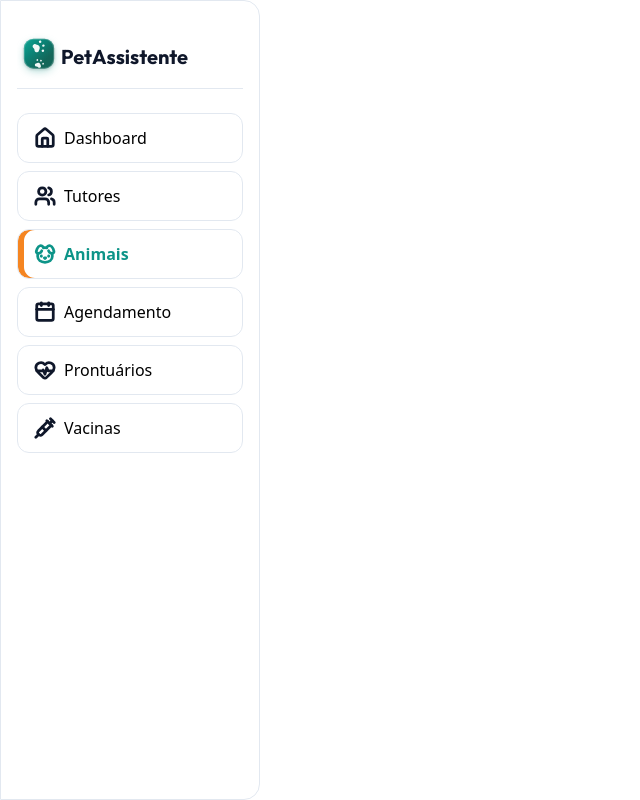
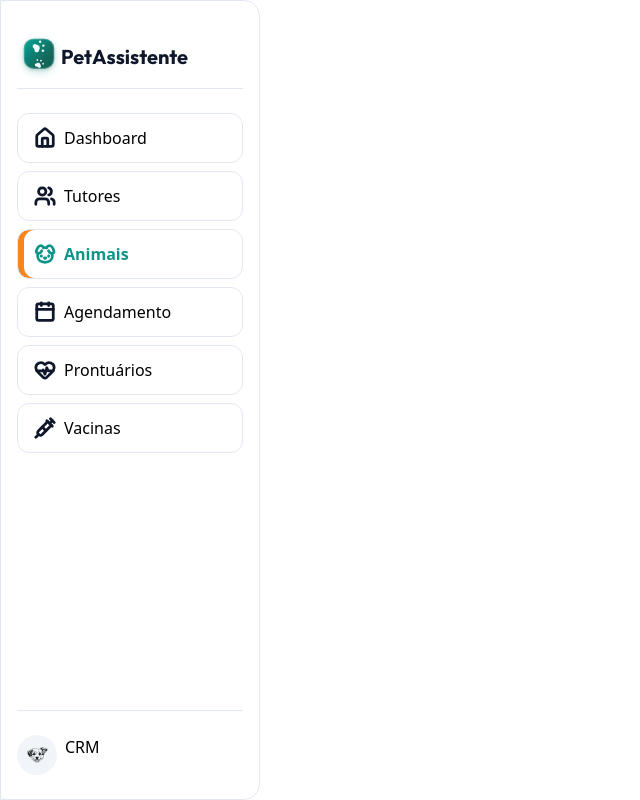
Before and after one commit to projeto-gestao-veterinaria/sistema-veterinario, a Next.js app in the folder frontend/: page /animais in a window 1280 px wide. Shown: the whole page, without its empty margins (0-640 px from the left). Built offline with nearby package versions, Linux system fonts and the light colour scheme; no server answers.

Commit message:
feat: adiciona nome e avatar do usuário

```diff
--- a/frontend/app/(dashboard)/layout.tsx
+++ b/frontend/app/(dashboard)/layout.tsx
@@ -1,13 +1,16 @@
+import { auth } from "@/auth";
 import Sidebar from "@/components/sidebar/sidebar";
 
-export default function DashboardLayout({
+export default async function DashboardLayout({
   children,
 }: {
   children: React.ReactNode;
 }) {
+  const session = await auth();
+
   return (
     <>
-      <Sidebar />
+      <Sidebar name={session?.user?.name} image={undefined} />
 
       <main>{children}</main>
     </>
--- a/frontend/components/sidebar/sidebar.tsx
+++ b/frontend/components/sidebar/sidebar.tsx
@@ -14,7 +14,12 @@ const items = [
   { label: "Vacinas", route: "/vacinas", icon: Syringe },
 ];
 
-export default function Sidebar() {
+interface SidebarProps {
+  name: string | null | undefined;
+  image: string | null | undefined;
+}
+
+export default function Sidebar({ name, image }: SidebarProps) {
   const pathname = usePathname();
 
   return (
@@ -61,6 +66,22 @@ export default function Sidebar() {
           })}
         </ul>
       </div>
+
+      <div className="mt-auto flex gap-2 border-t pt-6 border-border">
+        <div className="w-10 h-10 rounded-full border-border flex justify-center items-center bg-surface">
+          <Image
+            src={image ?? "/assets/user.svg"}
+            alt="Foto do usuário"
+            width={34}
+            height={34}
+            className=""
+          />
+        </div>
+        <div>
+          <h2>{name}</h2>
+          <p>CRM</p>
+        </div>
+      </div>
     </nav>
   );
 }
```
Also changed, not shown: frontend/public/assets/user.svg (added).
